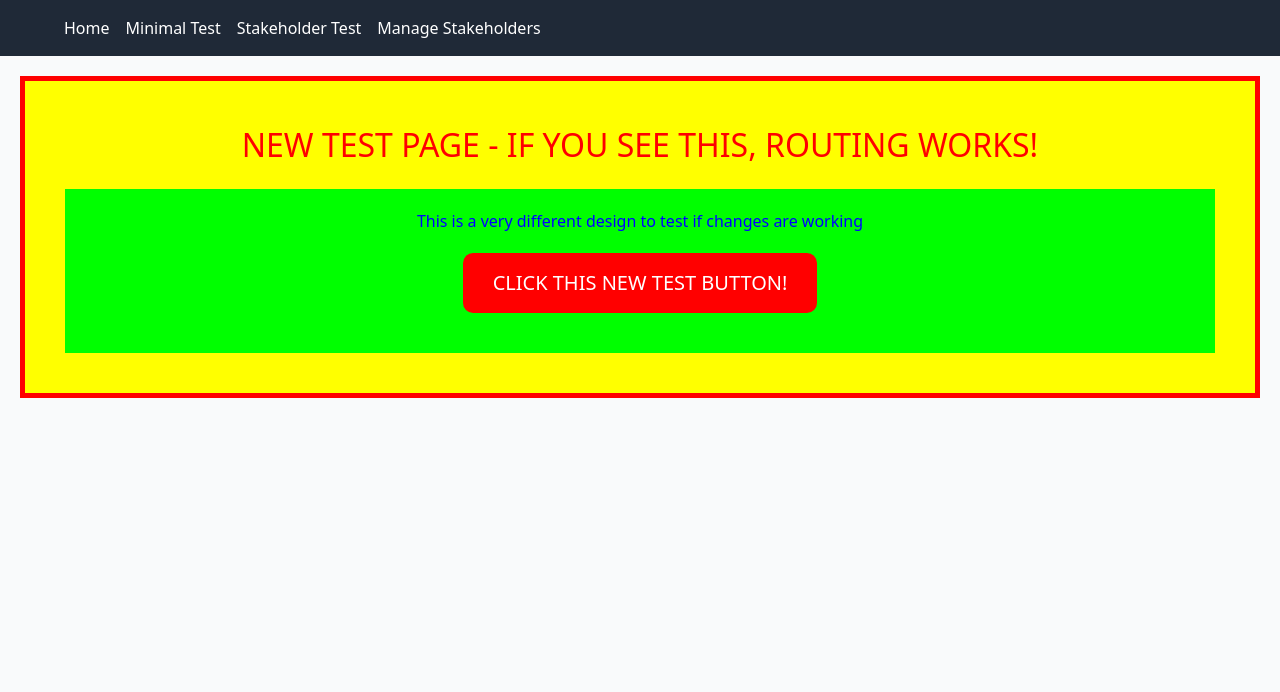
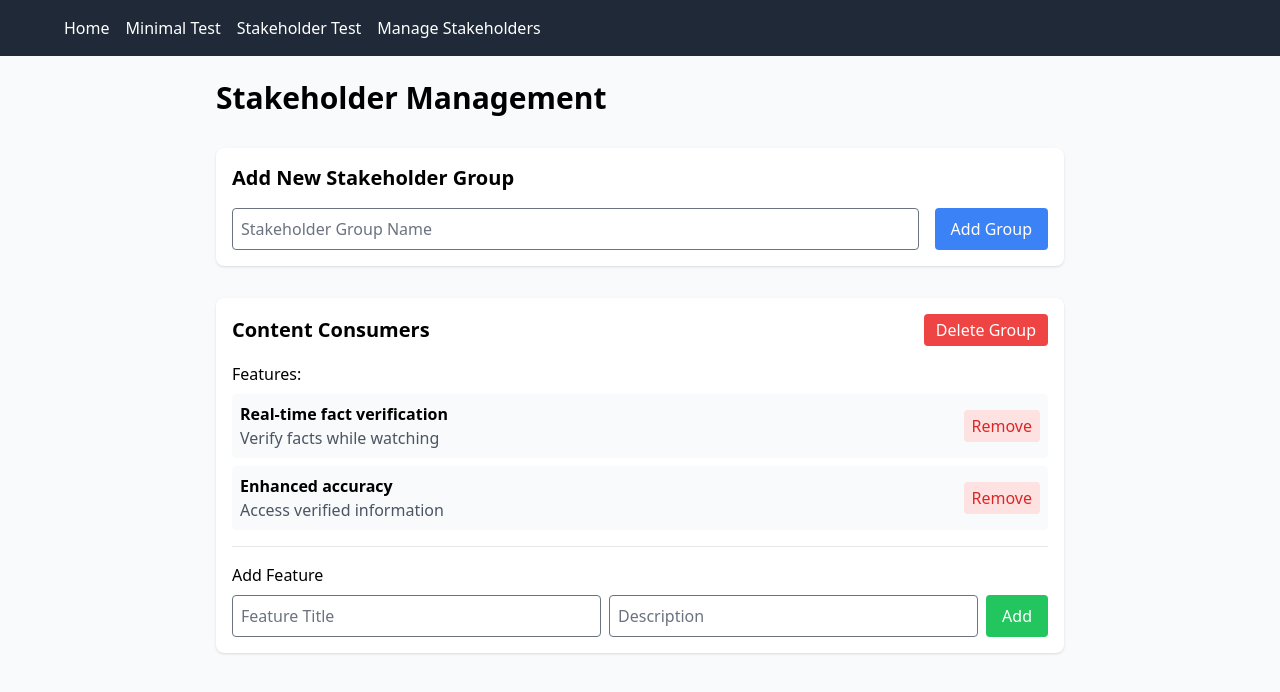
Before and after one commit to Giokerk2023/jitfc, a React (Vite) app: page /manage in a window 1280 px wide. Shown: the top 692 px of the page. Built offline with nearby package versions, Linux system fonts and the light colour scheme.

Commit message:
Add full CRUD functionality to stakeholder management

```diff
--- a/src/components/stakeholder/StakeholderManager.jsx
+++ b/src/components/stakeholder/StakeholderManager.jsx
@@ -1,42 +1,159 @@
-import React from "react";
+import React, { useState } from 'react';
 
 const StakeholderManager = () => {
+  // State for stakeholders
+  const [stakeholders, setStakeholders] = useState([
+    {
+      id: 'consumers',
+      title: 'Content Consumers',
+      features: [
+        { id: 'f1', title: 'Real-time fact verification', description: 'Verify facts while watching' },
+        { id: 'f2', title: 'Enhanced accuracy', description: 'Access verified information' }
+      ]
+    }
+  ]);
+
+  // State for new entries
+  const [newStakeholder, setNewStakeholder] = useState({ title: '' });
+  const [selectedStakeholder, setSelectedStakeholder] = useState(null);
+  const [newFeature, setNewFeature] = useState({ title: '', description: '' });
+
+  // CRUD Operations
+  const addStakeholder = () => {
+    if (!newStakeholder.title) return;
+
+    const stakeholder = {
+      id: newStakeholder.title.toLowerCase().replace(/\s+/g, '-'),
+      title: newStakeholder.title,
+      features: []
+    };
+
+    setStakeholders([...stakeholders, stakeholder]);
+    setNewStakeholder({ title: '' });
+  };
+
+  const deleteStakeholder = (id) => {
+    setStakeholders(stakeholders.filter(s => s.id !== id));
+  };
+
+  const addFeature = (stakeholderId) => {
+    if (!newFeature.title || !newFeature.description) return;
+
+    setStakeholders(stakeholders.map(stakeholder => {
+      if (stakeholder.id === stakeholderId) {
+        return {
+          ...stakeholder,
+          features: [...stakeholder.features, {
+            id: `f-${Date.now()}`,
+            ...newFeature
+          }]
+        };
+      }
+      return stakeholder;
+    }));
+
+    setNewFeature({ title: '', description: '' });
+  };
+
+  const deleteFeature = (stakeholderId, featureId) => {
+    setStakeholders(stakeholders.map(stakeholder => {
+      if (stakeholder.id === stakeholderId) {
+        return {
+          ...stakeholder,
+          features: stakeholder.features.filter(f => f.id !== featureId)
+        };
+      }
+      return stakeholder;
+    }));
+  };
+
   return (
-    <div style={{
-      backgroundColor: 'yellow',
-      padding: '40px',
-      margin: '20px',
-      border: '5px solid red'
-    }}>
-      <h1 style={{
-        color: 'red',
-        fontSize: '32px',
-        textAlign: 'center'
-      }}>
-        NEW TEST PAGE - IF YOU SEE THIS, ROUTING WORKS!
-      </h1>
-      <div style={{
-        backgroundColor: 'lime',
-        padding: '20px',
-        marginTop: '20px',
-        textAlign: 'center'
-      }}>
-        <h2 style={{ color: 'blue' }}>This is a very different design to test if changes are working</h2>
-        <button
-          style={{
-            backgroundColor: 'red',
-            color: 'white',
-            padding: '15px 30px',
-            fontSize: '20px',
-            margin: '20px',
-            border: 'none',
-            borderRadius: '10px',
-            cursor: 'pointer'
-          }}
-          onClick={() => alert('THIS IS A NEW TEST ALERT!')}
-        >
-          CLICK THIS NEW TEST BUTTON!
-        </button>
+    <div className="p-6 max-w-4xl mx-auto">
+      <h1 className="text-3xl font-bold mb-8">Stakeholder Management</h1>
+
+      {/* Add new stakeholder */}
+      <div className="mb-8 p-4 bg-white rounded-lg shadow">
+        <h2 className="text-xl font-semibold mb-4">Add New Stakeholder Group</h2>
+        <div className="flex gap-4">
+          <input
+            type="text"
+            value={newStakeholder.title}
+            onChange={(e) => setNewStakeholder({ title: e.target.value })}
+            placeholder="Stakeholder Group Name"
+            className="flex-1 p-2 border rounded"
+          />
+          <button
+            onClick={addStakeholder}
+            className="px-4 py-2 bg-blue-500 text-white rounded hover:bg-blue-600"
+          >
+            Add Group
+          </button>
+        </div>
+      </div>
+
+      {/* List of stakeholders */}
+      <div className="space-y-6">
+        {stakeholders.map(stakeholder => (
+          <div key={stakeholder.id} className="p-4 bg-white rounded-lg shadow">
+            <div className="flex justify-between items-center mb-4">
+              <h3 className="text-xl font-semibold">{stakeholder.title}</h3>
+              <button
+                onClick={() => deleteStakeholder(stakeholder.id)}
+                className="px-3 py-1 bg-red-500 text-white rounded hover:bg-red-600"
+              >
+                Delete Group
+              </button>
+            </div>
+
+            {/* Features list */}
+            <div className="mb-4">
+              <h4 className="font-medium mb-2">Features:</h4>
+              <ul className="space-y-2">
+                {stakeholder.features.map(feature => (
+                  <li key={feature.id} className="flex justify-between items-center bg-gray-50 p-2 rounded">
+                    <div>
+                      <strong>{feature.title}</strong>
+                      <p className="text-gray-600">{feature.description}</p>
+                    </div>
+                    <button
+                      onClick={() => deleteFeature(stakeholder.id, feature.id)}
+                      className="px-2 py-1 bg-red-100 text-red-600 rounded hover:bg-red-200"
+                    >
+                      Remove
+                    </button>
+                  </li>
+                ))}
+              </ul>
+            </div>
+
+            {/* Add feature form */}
+            <div className="border-t pt-4">
+              <h4 className="font-medium mb-2">Add Feature</h4>
+              <div className="flex gap-2">
+                <input
+                  type="text"
+                  placeholder="Feature Title"
+                  className="flex-1 p-2 border rounded"
+                  value={newFeature.title}
+                  onChange={(e) => setNewFeature({ ...newFeature, title: e.target.value })}
+                />
+                <input
+                  type="text"
+                  placeholder="Description"
+                  className="flex-1 p-2 border rounded"
+                  value={newFeature.description}
+                  onChange={(e) => setNewFeature({ ...newFeature, description: e.target.value })}
+                />
+                <button
+                  onClick={() => addFeature(stakeholder.id)}
+                  className="px-4 py-2 bg-green-500 text-white rounded hover:bg-green-600"
+                >
+                  Add
+                </button>
+              </div>
+            </div>
+          </div>
+        ))}
       </div>
     </div>
   );
```
